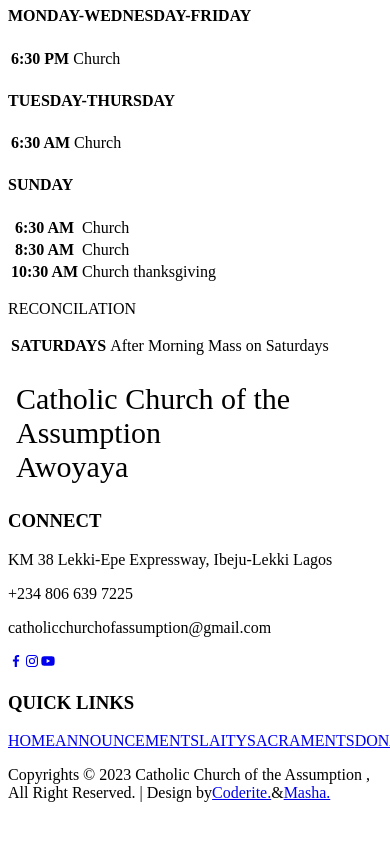
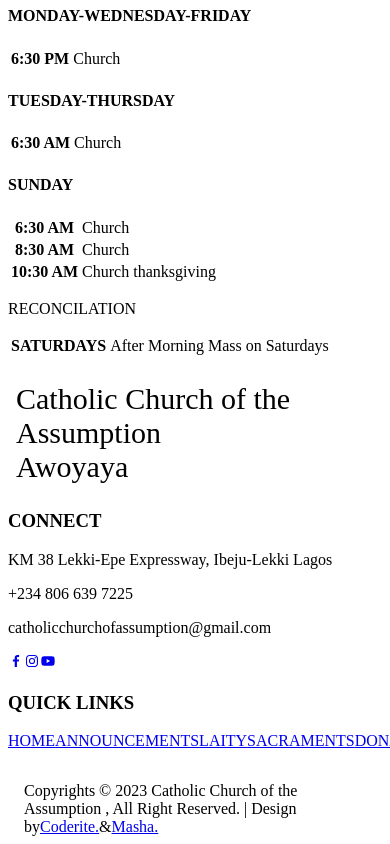
Before and after one commit to Masha-bit/Church-Site, a Next.js app: page / in a window 390 px wide. Shown: the part 1160-2004 px from the top of the page. Built offline with nearby package versions, Linux system fonts and the light colour scheme.

Commit message:
feat: more mobile screens adjustment, to footer

```diff
--- a/src/app/layout.js
+++ b/src/app/layout.js
@@ -48,7 +48,7 @@ export default function RootLayout({ children }) {
 </section>
 <section className='h-[auto] w-[100vw] overflow-x-hidden'>
 <Footer/>
-<p className='h-[20px] sm:h-[50px] w-[100vw] bg-[#4d619e] inline-block items-center  font-roboto text-[11px] text-[white] text-center'>
+<p className='h-[20px] sm:h-[30px] w-[100vw] bg-[#4d619e] inline-block items-center  font-roboto text-[11px] text-[white] text-center sm:p-4'>
   Copyrights © {year} Catholic Church of the Assumption , All Right Reserved. | Design by
   <a
       href={`https://www.linkedin.com/in/franc-enemuo/`}
```
